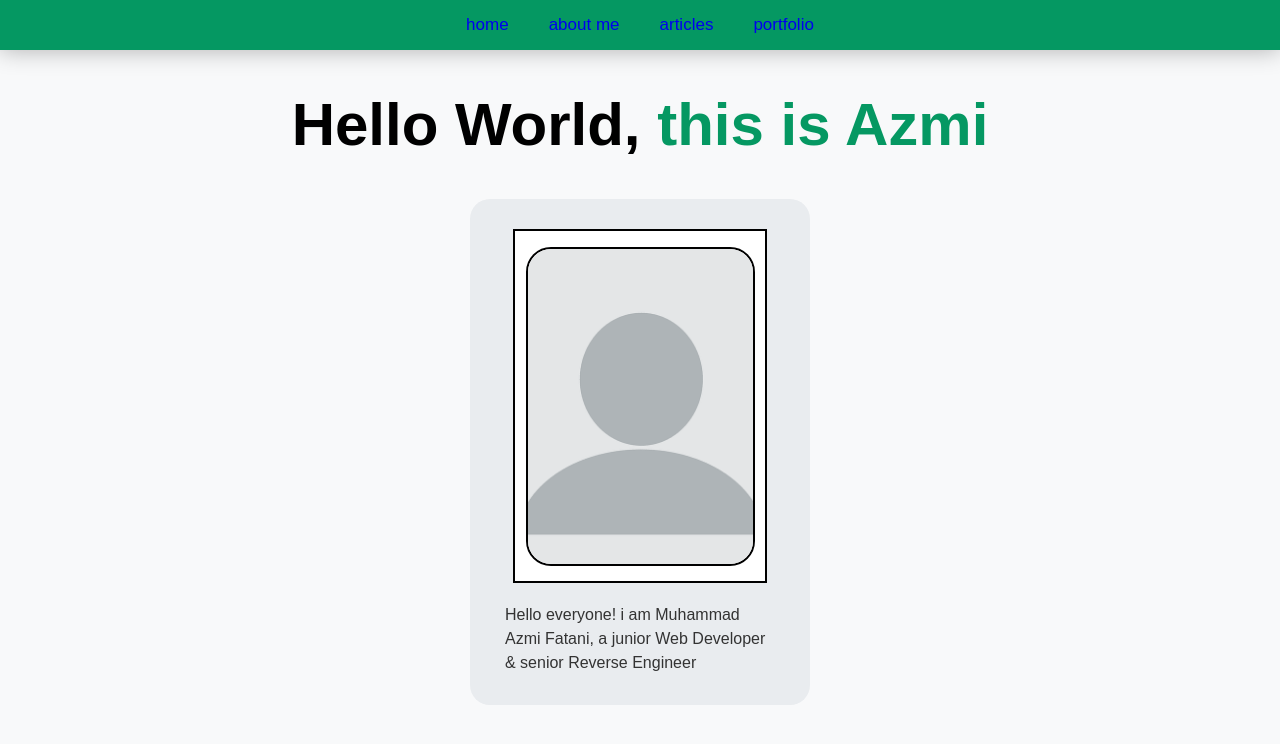
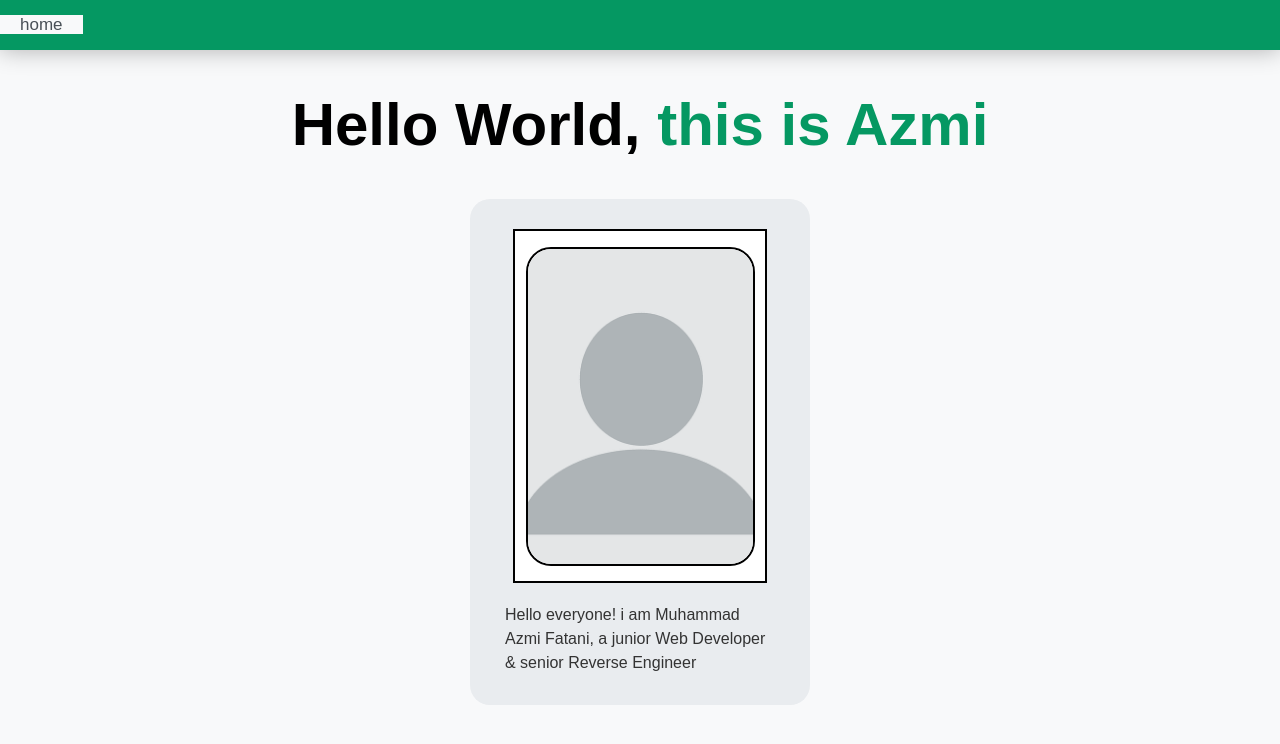
Before and after one commit to PatternVoyager/private_blog, a Next.js app: page / in a window 1280 px wide. Shown: the top 744 px of the page. Built offline with nearby package versions, Linux system fonts and the light colour scheme.

Commit message:
Adjust navbar flex direction for larger screens
Updated navbar styles for better layout on larger screens.

```diff
--- a/app/globals.css
+++ b/app/globals.css
@@ -18,12 +18,14 @@ body {
 
 @media screen and (min-width: 768px) {
   .navbar nav ul {
-    display: flex;
+    flex-direction: row;
     list-style: none;
     justify-content: center;
     align-items: center;
     margin: 0;
     padding: 0;
+    top: 0;
+    left: 0;
     height: 100%;
   }
 
```
